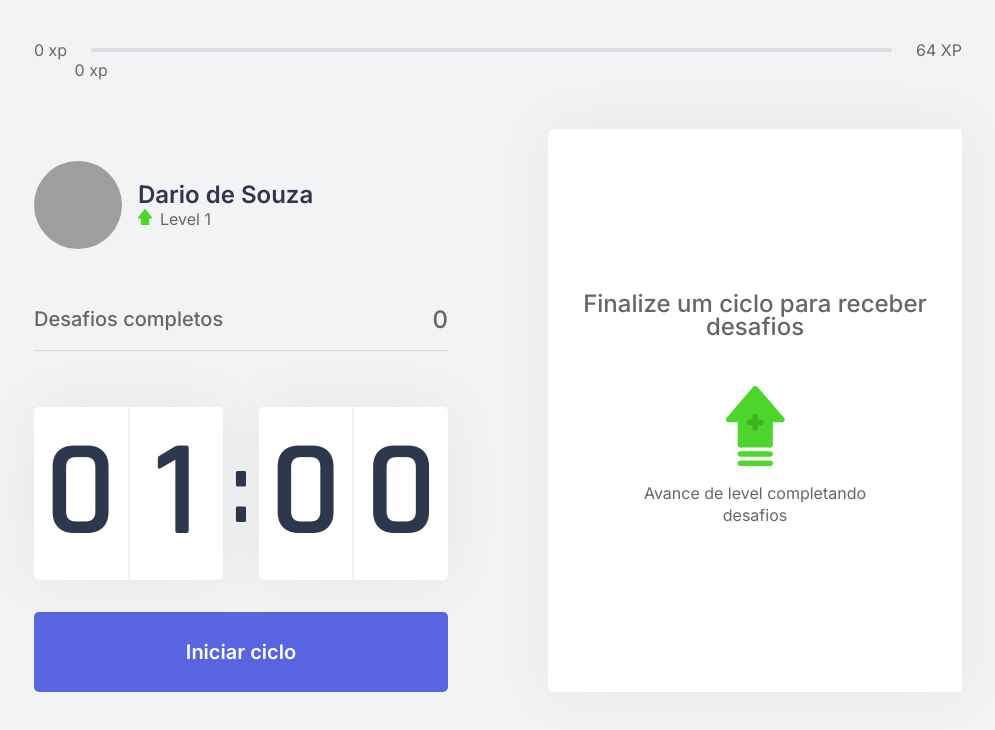
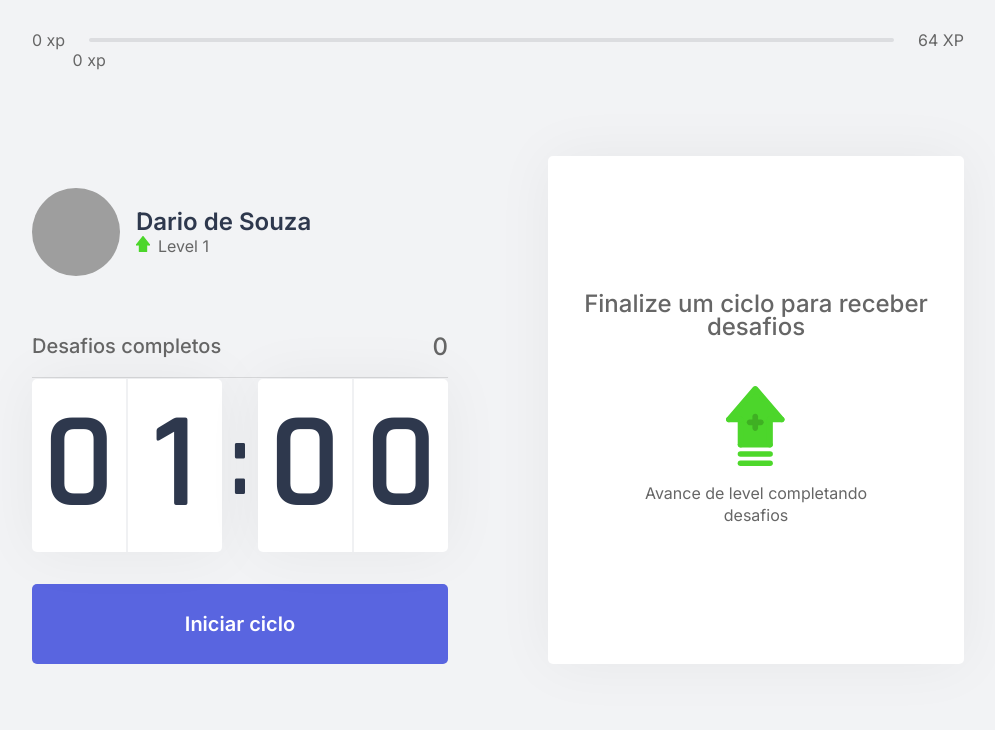
Before and after one commit to Sh4kaa/Moveit-NLW-IV, a Next.js app: page / in a window 1280 px wide. Shown: the top 730 px of the page, without its empty margins (142-1137 px from the left). Built offline with nearby package versions, Linux system fonts and the light colour scheme; grey boxes are pictures that could not be loaded.

Commit message:
responsividade para redmi 8

```diff
--- a/src/styles/components/ChallengeBox.module.css
+++ b/src/styles/components/ChallengeBox.module.css
@@ -12,6 +12,7 @@
   justify-content: center;
 
   text-align: center;
+  margin-bottom: 2px;
 }
 
 .challengeNotActive {
--- a/src/styles/pages/Home.module.css
+++ b/src/styles/pages/Home.module.css
@@ -23,3 +23,12 @@
     flex-direction: column;
   }
 }
+
+@media (max-height: 823px) {
+  .container {
+    padding: 30px;
+  }
+  .container section > div > div {
+    margin-bottom: 0.05rem;
+  }
+}
```
